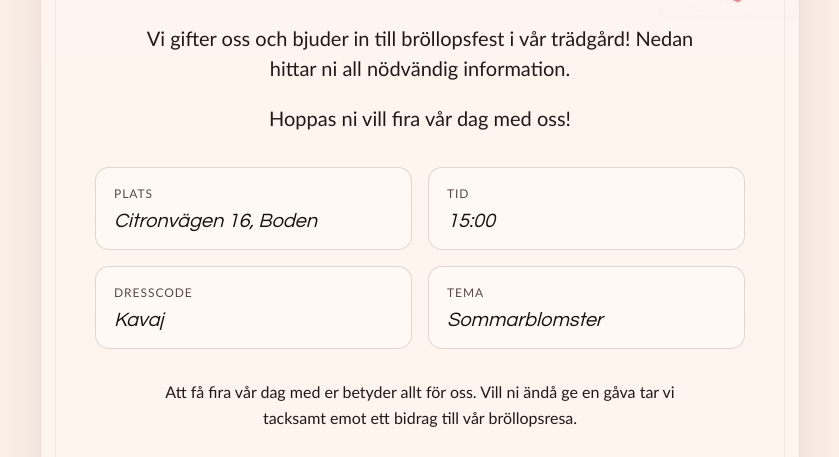
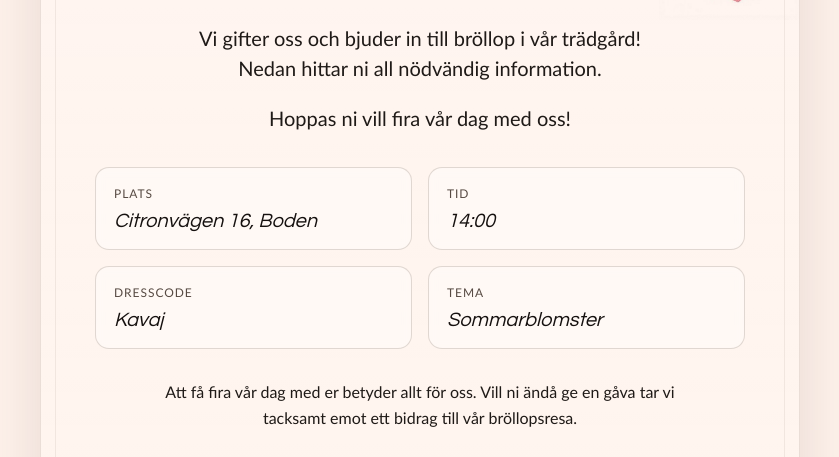
Before and after one commit to Ricciar/Krekula-Grape, a plain HTML site: page index.html in a window 1280 px wide. Shown: the part 297-754 px from the top of the page, without its empty margins (220-1059 px from the left). Drawn offline with Linux system fonts and the light colour scheme; a web font is replaced by a local one.

Commit message:
ändra till bröllop och 14

```diff
--- a/index.html
+++ b/index.html
@@ -28,7 +28,7 @@
 
             <section class="welcome-section">
               <p class="welcome-text">
-                Vi gifter oss och bjuder in till bröllopsfest i vår trädgård!
+                Vi gifter oss och bjuder in till bröllop i vår trädgård! <br>
                 Nedan hittar ni all nödvändig information.
               </p>
 
@@ -45,7 +45,7 @@
 
               <div class="info-box">
                 <span>Tid</span>
-                <p>15:00</p>
+                <p>14:00</p>
               </div>
 
               <div class="info-box">
```
